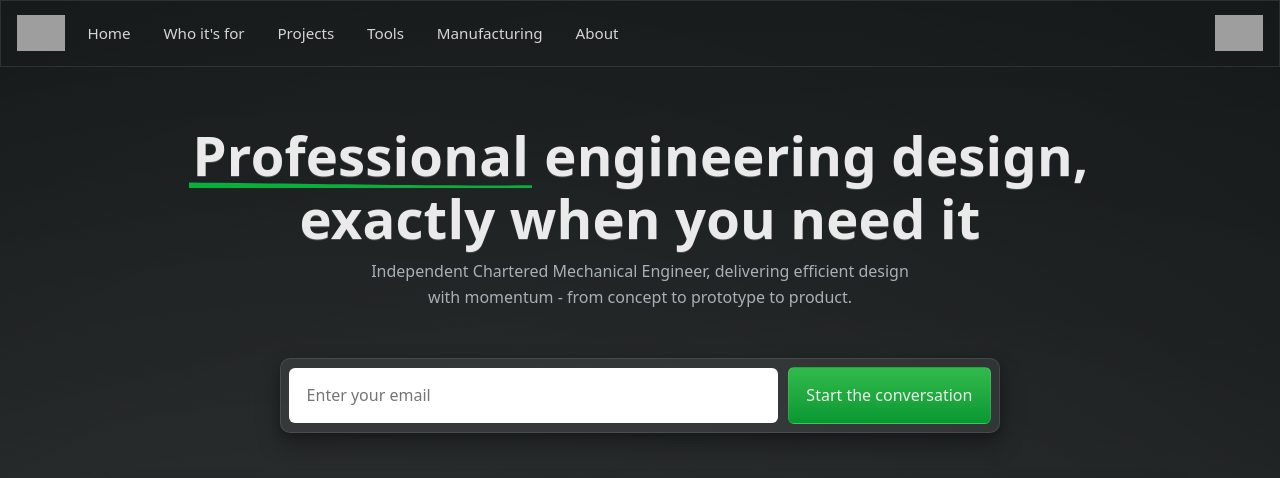
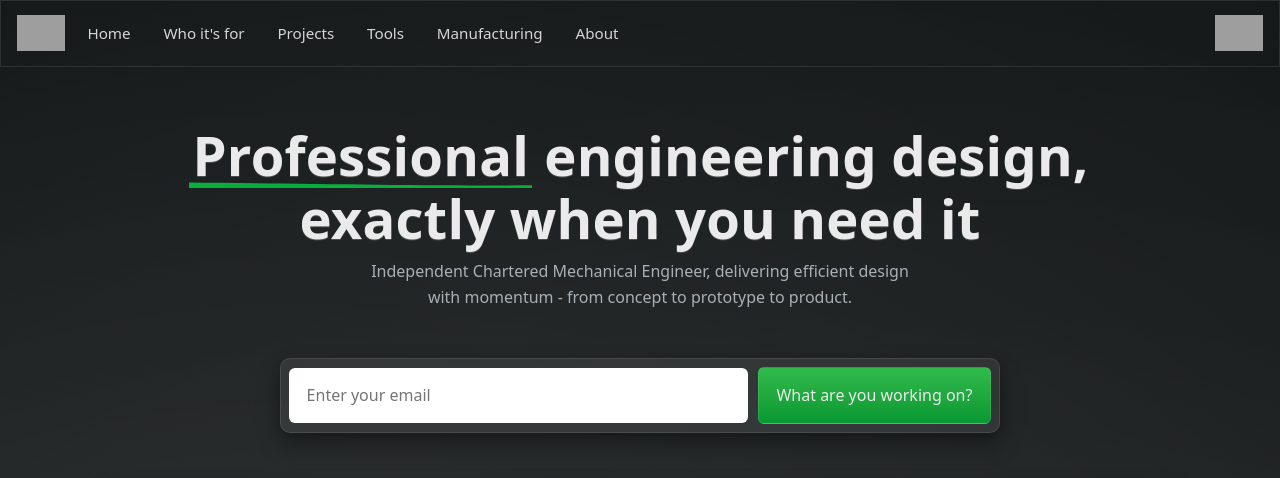
Before and after one commit to JamesAIzzard/jamesaizzard.github.io, a Jekyll site: the page built from index.html, in a window 1280 px wide and 900 px high, cut to the strip 0-478 px from the top of the window. Built offline with Jekyll 4.4.1, drawn with Linux system fonts in a browser that asks for light colours; some web fonts are replaced; some of the changed text lies outside the part shown; grey boxes are pictures that could not be loaded.

Commit message:
Update cta form labels for clarity and correct spelling in project types section

```diff
--- a/_includes/cta-form.html
+++ b/_includes/cta-form.html
@@ -1,5 +1,5 @@
 <form class="cta drop-shadow border-panel" action="/contact.html" method="get" role="search" aria-label="Project inquiry">
-    <label class="visually-hidden" for="project">Enter your email</label>
+    <label class="visually-hidden" for="project">How can I help?</label>
     <input id="project" name="q" type="text" placeholder="Enter your email" autocomplete="off">
-    <button type="submit">Start the conversation</button>
+    <button type="submit">What are you working on?</button>
 </form>
--- a/_includes/project_types.html
+++ b/_includes/project_types.html
@@ -48,7 +48,7 @@
                             <h3>Typical characteristics</h3>
                             <ul class="pt-list">
                                 <li>Well-defined scope and requirements</li>
-                                <li>Generally straightforwards</li>
+                                <li>Generally straightforward</li>
                                 <li>Typically single fixed price quote</li>
                                 <li>Typically fast turnaround</li>
                                 <li>Single package of work with low uncertainty</li>
```
